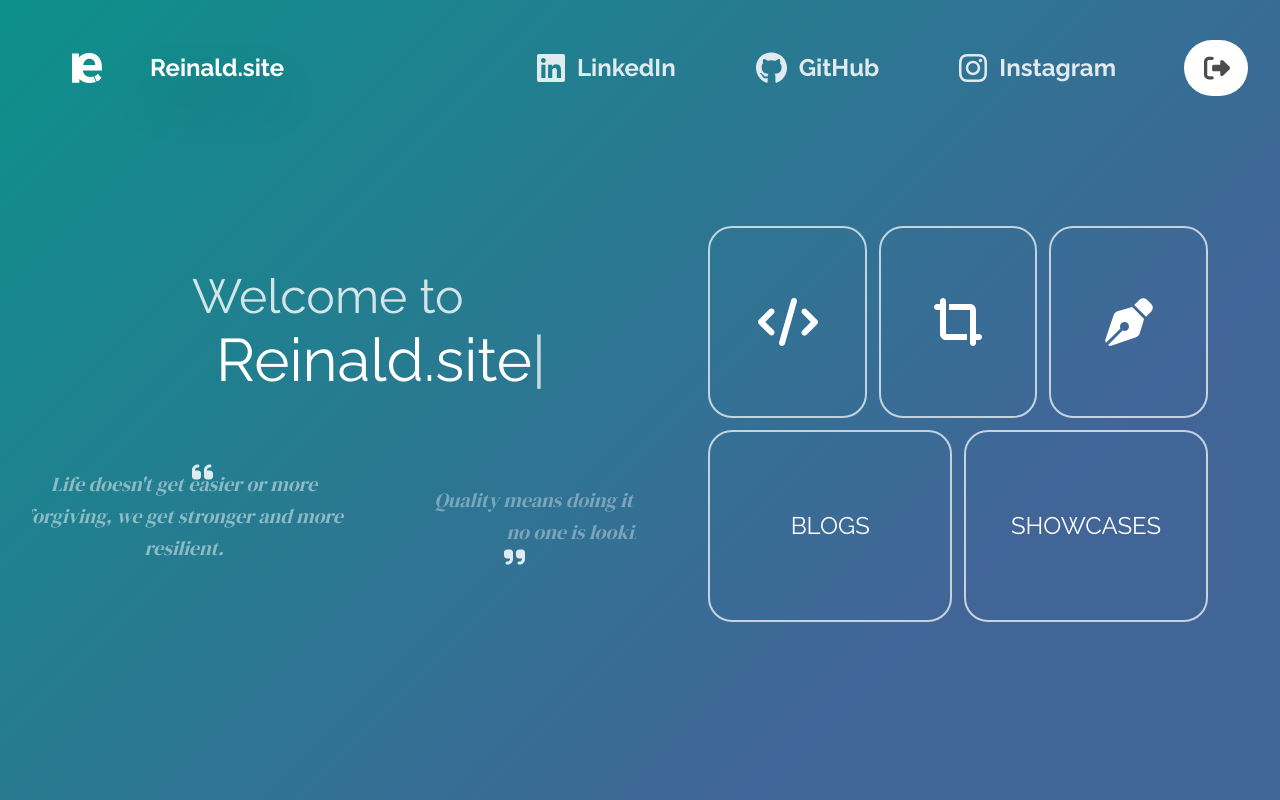
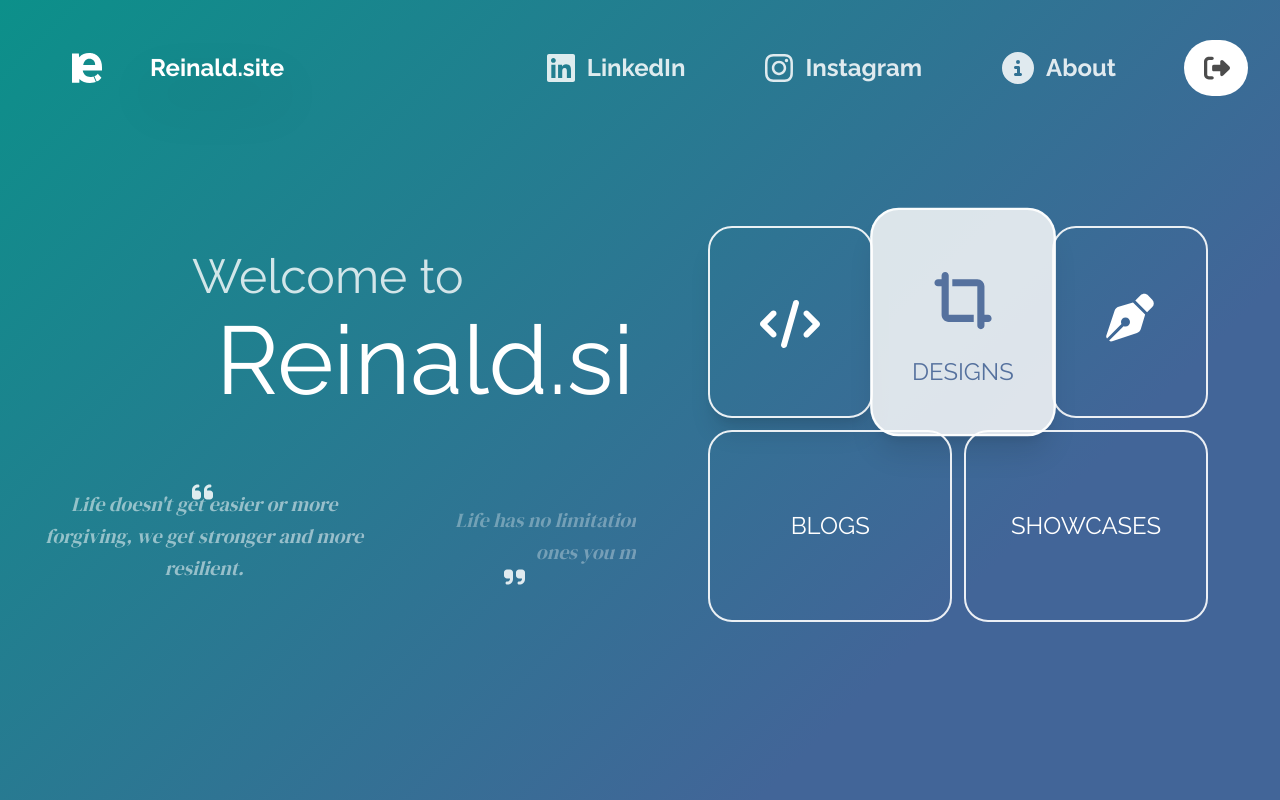
Before and after one commit to rewerc/rei-site, a React (Create React App) app: page / in a window 1280 px wide. Built offline with nearby package versions, Linux system fonts and the light colour scheme.

Commit message:
modified-animation-and-content

```diff
--- a/src/pages/home/components/GeneratedQuotes.js
+++ b/src/pages/home/components/GeneratedQuotes.js
@@ -20,18 +20,18 @@ const GeneratedQuotes = () => {
   const [index, setIndex] = useState(getRandomNumber(quotes.length));
   const [scope, animate] = useAnimate();
 
+  const handleAnimation = async () => {
+    const nextIndex = getRandomNumber(quotes.length, index);
+    await animate(`div[name="quote-${nextIndex}"]`, { display: 'block', opacity: 0 }, { duration: 0, delay: 5 });
+    animate(`div[name="quote-${index}"]`, { x: '-100%', opacity: 0 }, { duration: 1, ease: 'easeInOut' });
+    await animate(`div[name="quote-${nextIndex}"]`, { x: 0, display: 'block', opacity: 1 }, { duration: 1, ease: 'easeInOut' });
+    await animate(`div[name="quote-${index}"]`, { display: 'none', x: '100%' }, { duration: 0 })
+    setIndex(nextIndex)
+  };
+
   useEffect(() => {
-    const handleAnimate = async () => {
-      const nextIndex = getRandomNumber(quotes.length, index);
-      await animate(`div[name="quote-${nextIndex}"]`, { display: 'block', opacity: 0 }, { duration: 0 });
-      animate(`div[name="quote-${index}"]`, { x: '-100%', opacity: 0 }, { duration: 1, ease: 'easeInOut' });
-      await animate(`div[name="quote-${nextIndex}"]`, { x: 0, display: 'block', opacity: 1 }, { duration: 1, ease: 'easeInOut' });
-      await animate(`div[name="quote-${index}"]`, { display: 'none', x: '100%' }, { duration: 0 })
-      setIndex(nextIndex)
-    };
-    const interval = setInterval(handleAnimate, 5000);
-    return () => clearInterval(interval);
-  }, [animate, index]);
+    handleAnimation();
+  }, [index]);
 
   return (
     <div className="w-3/4 mt-14 flex min-h-32">
--- a/src/pages/home/components/LeftPanel.js
+++ b/src/pages/home/components/LeftPanel.js
@@ -24,7 +24,7 @@ const LeftPanel = () => {
       <Typography variant="h3" sx={{ color: Colors.White(80) }}>
         Welcome to
       </Typography>
-      <Typography variant="h2" className="pl-6" sx={{ color: Colors.White() }}>
+      <Typography variant="h1" className="pl-6" sx={{ color: Colors.White() }}>
         {curTitle}<span style={{ color: Colors.White() }} className="animate-pulse">|</span>
       </Typography>
       <GeneratedQuotes />
--- a/src/pages/home/components/RightPanel.js
+++ b/src/pages/home/components/RightPanel.js
@@ -7,23 +7,38 @@ import { faCode, faCropSimple, faPenNib } from "@fortawesome/free-solid-svg-icon
 
 import { Colors } from "../../../constants";
 
-const HighlightBox = ['code', 'design', 'article', 'blogs', 'showcases'];
+const HighlightBox = ['code', 'design', 'article'];
 
 const RightPanel = () => {
   const [scope, animate] = useAnimate();
   const [index, setIndex] = useState(0);
   const [isInitialDone, setIsInitialDone] = useState(false);
 
+  const handleAnimation = async () => {
+    const selector = `div[name="${HighlightBox[index]}"]`;
+    const textSelector = `div[name="${HighlightBox[index]}-text"]`;
+
+    animate(textSelector, { opacity: 1, marginTop: 0 }, { duration: 1, ease: 'easeInOut' })
+    await animate(
+      selector,
+      { scale: 1.2, background: Colors.White(90), color: Colors.SteelBlue(), fontWeight: 'bold', boxShadow: '0 20px 25px -5px rgb(0 0 0 / 0.1), 0 8px 10px -6px rgb(0 0 0 / 0.1)' },
+      { duration: 1.2, ease: 'easeInOut' }
+    );
+
+    animate(textSelector, { opacity: 0, marginTop: '-35%' }, { duration: 1, ease: 'easeInOut', delay: 2 })
+    await animate(
+      selector,
+      { scale: 1, background: Colors.White(0), color: Colors.White(), fontWeight: 'normal', boxShadow: 'box-shadow: 0 20px 25px -5px rgb(0 0 0 / 0.1), 0 8px 10px -6px rgb(0 0 0 / 0)' },
+      { duration: 1.2, ease: 'easeInOut', delay: 2 }
+    );
+    setIndex(index + 1 >= HighlightBox.length ? 0 : index + 1);
+  };
+
   useEffect(() => {
-    const handleAnimation = () => {
-
-    };
-    const interval = setInterval(handleAnimation, 1500);
-    return () => clearInterval(interval);
-  }, []);
+    handleAnimation();
+  }, [index]);
 
   return (
-    <MotionConfig transition={{ duration: 1, ease: 'easeInOut' }}>
     <motion.div
       ref={scope}
       className="relative w-1/2 pl-16 flex flex-col gap-3 justify-center align-center h-full rounded-3xl pr-10"
@@ -33,54 +48,77 @@ const RightPanel = () => {
         <motion.div
           name="code"
           className="w-1/3 h-full rounded-3xl flex justify-center items-center"
-            style={{ border: `2px solid ${Colors.White(70)}` }}
+          style={{ border: `2px solid ${Colors.White(90)}` }}
         >
-            <div className="h-4/6 flex justify-center items-center flex-col" style={{ color: 'inherit' }}>
+          <div className="h-4/6 flex justify-center items-center flex-col gap-5" style={{ color: 'inherit' }}>
             <FontAwesomeIcon icon={faCode} color="inherit" fontSize="3rem" />
+            <Typography
+              name="code-text"
+              component={motion.div}
+              variant="h6"
+              initial={{ opacity: 0, marginTop: '-35%' }}
+            >
+              DEVELOPMENTS
+            </Typography>
           </div>
         </motion.div>
         <motion.div
           name="design"
           className="w-1/3 h-full rounded-3xl flex justify-center items-center"
-            style={{ border: `2px solid ${Colors.White(70)}` }}
+          style={{ border: `2px solid ${Colors.White(90)}` }}
         >
-            <div className="h-4/6 flex justify-center items-center flex-col">
-              <FontAwesomeIcon icon={faCropSimple} color="inherit" fontSize="3rem" />
+          <div className="h-4/6 flex justify-center items-center flex-col gap-5">
+            <FontAwesomeIcon icon={faCropSimple} color="inherit" fontSize="3rem" style={{ paddingTop: '1rem' }} />
+            <Typography
+              name="design-text"
+              component={motion.div}
+              variant="h6"
+              initial={{ opacity: 0, marginTop: '-35%' }}
+            >
+              DESIGNS
+            </Typography>
           </div>
         </motion.div>
         <motion.div
           name="article"
           className="w-1/3 h-full rounded-3xl flex justify-center items-center"
-            style={{ border: `2px solid ${Colors.White(70)}` }}
+          style={{ border: `2px solid ${Colors.White(90)}` }}
         >
-            <div className="h-4/6 flex justify-center items-center flex-col">
-              <FontAwesomeIcon icon={faPenNib} color="inherit" fontSize="3rem" />
+          <div className="h-4/6 flex justify-center items-center flex-col gap-5">
+            <FontAwesomeIcon icon={faPenNib} color="inherit" fontSize="3rem"  style={{ paddingTop: '.6rem' }} />
+            <Typography
+              name="article-text"
+              component={motion.div}
+              variant="h6"
+              initial={{ opacity: 0, marginTop: '-35%' }}
+            >
+              ARTICLES
+            </Typography>
           </div>
         </motion.div>
       </div>
 
-        <div className="w-full h-1/3 flex justify-center gap-3">
+      <div className="w-full h-1/3 flex justify-center gap-3 relative">
         <motion.div
           name="blogs"
           className="w-1/2 h-full rounded-3xl flex justify-center items-center flex-col"
-            style={{ border: `2px solid ${Colors.White(70)}` }}
+          style={{ border: `2px solid ${Colors.White(90)}` }}
         >
-            <div className="h-4/6 flex justify-center items-center flex-col">
-              <Typography variant="h5" sx={{ color: "inherit" }}>BLOGS</Typography>
+          <div className="h-4/6 flex justify-center items-center flex-col gap-5">
+            <Typography variant="h5" sx={{ color: "inherit", fontWeight: 'inherit' }}>BLOGS</Typography>
           </div>
         </motion.div>
         <motion.div
           name="showcases"
           className="w-1/2 h-full rounded-3xl flex justify-center items-center flex-col"
-            style={{ border: `2px solid ${Colors.White(70)}` }}
+          style={{ border: `2px solid ${Colors.White(90)}` }}
         >
-            <div className="h-4/6 flex justify-center items-center flex-col">
-              <Typography variant="h5" sx={{ color: "inherit" }}>SHOWCASES</Typography>
+          <div className="h-4/6 flex justify-center items-center flex-col gap-5">
+            <Typography variant="h5" sx={{ color: "inherit", fontWeight: 'inherit' }}>SHOWCASES</Typography>
           </div>
         </motion.div>
       </div>
     </motion.div>
-    </MotionConfig>
   )
 };
 
--- a/src/pages/home/index.js
+++ b/src/pages/home/index.js
@@ -1,7 +1,8 @@
 import React, { useEffect } from 'react';
 import { Button, Typography } from '@mui/material';
 import { createTheme, ThemeProvider } from '@mui/material/styles';
-import { faGithub, faInstagram, faLinkedin } from '@fortawesome/free-brands-svg-icons';
+import { faInstagram, faLinkedin } from '@fortawesome/free-brands-svg-icons';
+import { faCircleInfo } from '@fortawesome/free-solid-svg-icons';
 
 import NavItem from './components/NavItem';
 import LeftPanel from './components/LeftPanel';
@@ -46,9 +47,9 @@ const HomePage = () => {
             </div>
             <div className="flex align-center justify-center gap-14">
               <div className="flex justify-end align-center gap-14">
-                <NavItem text="LinkedIn" icon={faLinkedin} url="" />
-                <NavItem text="GitHub" icon={faGithub} url="" />
-                <NavItem text="Instagram" icon={faInstagram} url="" />
+                <NavItem text="LinkedIn" icon={faLinkedin} url="https://id.linkedin.com/in/reinald-chenartha" />
+                <NavItem text="Instagram" icon={faInstagram} url="https://www.instagram.com/justreinald/" />
+                <NavItem text="About" icon={faCircleInfo} url="" />
               </div>
               <ProceedButton />
             </div>
```
Lines whose indentation alone changed are shown as unchanged.
